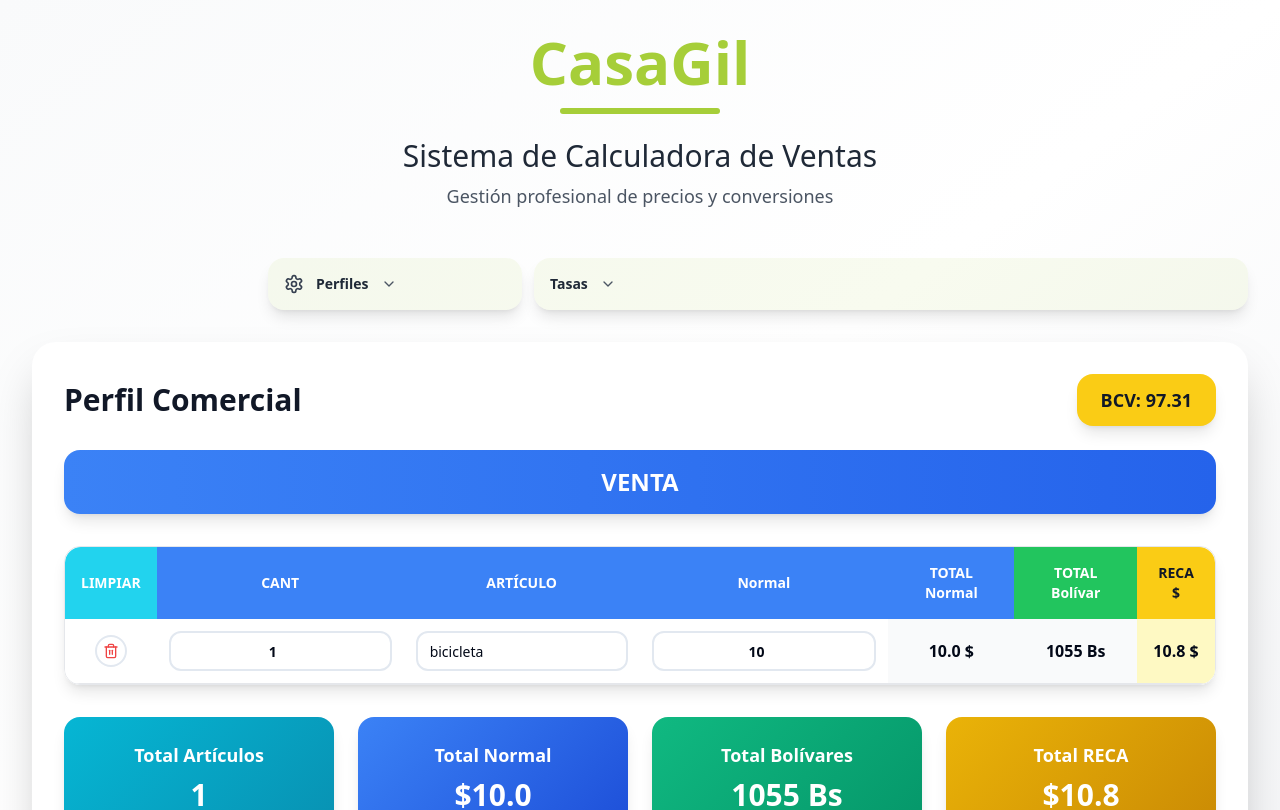
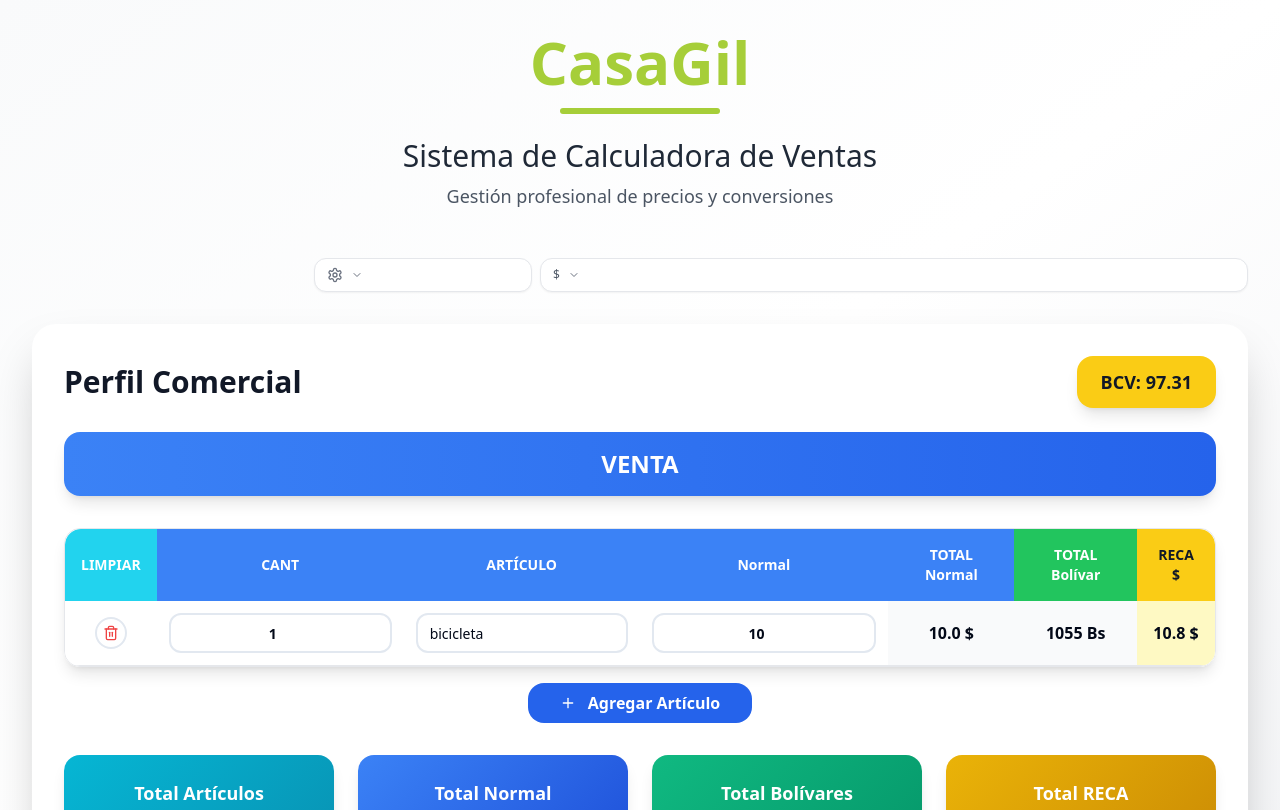
Before and after one commit to samuymanu/hidden-duality-calc, a React (Vite) app: page / in a window 1280 px wide. Shown: the top 810 px of the page. Built offline with nearby package versions, Linux system fonts and the light colour scheme.

Commit message:
Refactor: Improve profile and add article button visibility
- Hide profile selector and make it smaller.
- Move "Add Article" button closer to the article list.

```diff
--- a/src/components/CalculatorProfile.tsx
+++ b/src/components/CalculatorProfile.tsx
@@ -100,7 +100,7 @@ const CalculatorProfile = ({ profile, bcvRate, parallelRate }: CalculatorProfile
       </div>
 
       {/* Modern Table */}
-      <div className="overflow-hidden rounded-2xl border border-gray-200 shadow-lg mb-8">
+      <div className="overflow-hidden rounded-2xl border border-gray-200 shadow-lg mb-4">
         <table className="w-full">
           {/* Header Row */}
           <thead>
@@ -169,8 +169,19 @@ const CalculatorProfile = ({ profile, bcvRate, parallelRate }: CalculatorProfile
         </table>
       </div>
 
+      {/* Add Article Button - Now closer to the table */}
+      <div className="flex justify-center mb-8">
+        <Button
+          onClick={addArticle}
+          className="flex items-center gap-3 bg-blue-600 hover:bg-blue-700 text-white hover:shadow-lg transition-all duration-200 px-8 py-4 text-base font-semibold rounded-2xl"
+        >
+          <Plus className="w-5 h-5" />
+          Agregar Artículo
+        </Button>
+      </div>
+
       {/* Totals Summary */}
-      <div className="mb-8 grid grid-cols-1 md:grid-cols-4 gap-6">
+      <div className="grid grid-cols-1 md:grid-cols-4 gap-6">
         {/* Total Articles */}
         <Card className="p-6 rounded-2xl shadow-lg border-0" style={{ background: 'linear-gradient(135deg, #06b6d4, #0891b2)' }}>
           <div className="text-center text-white">
@@ -203,17 +214,6 @@ const CalculatorProfile = ({ profile, bcvRate, parallelRate }: CalculatorProfile
           </div>
         </Card>
       </div>
-
-      {/* Add Article Button */}
-      <div className="flex justify-center">
-        <Button
-          onClick={addArticle}
-          className="flex items-center gap-3 bg-blue-600 hover:bg-blue-700 text-white hover:shadow-lg transition-all duration-200 px-8 py-4 text-base font-semibold rounded-2xl"
-        >
-          <Plus className="w-5 h-5" />
-          Agregar Artículo
-        </Button>
-      </div>
     </Card>
   );
 };
--- a/src/components/SimpleCalculator.tsx
+++ b/src/components/SimpleCalculator.tsx
@@ -86,7 +86,7 @@ const SimpleCalculator = ({ bcvRate }: SimpleCalculatorProps) => {
       </div>
 
       {/* Modern Table */}
-      <div className="overflow-hidden rounded-2xl border border-gray-200 shadow-lg mb-8">
+      <div className="overflow-hidden rounded-2xl border border-gray-200 shadow-lg mb-4">
         <table className="w-full">
           {/* Header Row */}
           <thead>
@@ -151,8 +151,20 @@ const SimpleCalculator = ({ bcvRate }: SimpleCalculatorProps) => {
         </table>
       </div>
 
+      {/* Add Article Button - Now closer to the table */}
+      <div className="flex justify-center mb-8">
+        <Button
+          onClick={addArticle}
+          className="flex items-center gap-3 text-white hover:shadow-lg transition-all duration-200 px-8 py-4 text-base font-semibold rounded-2xl"
+          style={{ backgroundColor: '#a6ce39' }}
+        >
+          <Plus className="w-5 h-5" />
+          Agregar Artículo
+        </Button>
+      </div>
+
       {/* Totals Summary */}
-      <div className="mb-8 grid grid-cols-1 md:grid-cols-3 gap-6">
+      <div className="grid grid-cols-1 md:grid-cols-3 gap-6">
         {/* Total Articles */}
         <Card className="p-6 rounded-2xl shadow-lg border-0" style={{ background: 'linear-gradient(135deg, #3b82f6, #1d4ed8)' }}>
           <div className="text-center text-white">
@@ -177,18 +189,6 @@ const SimpleCalculator = ({ bcvRate }: SimpleCalculatorProps) => {
           </div>
         </Card>
       </div>
-
-      {/* Add Article Button */}
-      <div className="flex justify-center">
-        <Button
-          onClick={addArticle}
-          className="flex items-center gap-3 text-white hover:shadow-lg transition-all duration-200 px-8 py-4 text-base font-semibold rounded-2xl"
-          style={{ backgroundColor: '#a6ce39' }}
-        >
-          <Plus className="w-5 h-5" />
-          Agregar Artículo
-        </Button>
-      </div>
     </Card>
   );
 };
--- a/src/pages/Index.tsx
+++ b/src/pages/Index.tsx
@@ -32,74 +32,73 @@ const Index = () => {
           </div>
         </div>
 
-        {/* Configuration Section - Ultra minimalist */}
+        {/* Configuration Section - Ultra minimalist and discrete */}
         <div className="mb-8 flex justify-end">
-          <div className="flex gap-3">
-            {/* Profile Selector */}
-            <Card className="overflow-hidden shadow-lg border-0 rounded-2xl" style={{ backgroundColor: 'rgba(166, 206, 57, 0.08)' }}>
+          <div className="flex gap-2">
+            {/* Profile Selector - More discrete */}
+            <Card className="overflow-hidden shadow-sm border border-gray-200 rounded-xl">
               <div
-                className="p-4 cursor-pointer flex items-center gap-3 hover:bg-white/50 transition-all duration-200 rounded-2xl"
+                className="px-3 py-2 cursor-pointer flex items-center gap-2 hover:bg-gray-50 transition-all duration-200 rounded-xl"
                 onClick={() => setShowProfileSelector(!showProfileSelector)}
               >
-                <Settings className="w-5 h-5 text-gray-700" />
-                <span className="text-sm font-semibold text-gray-800">Perfiles</span>
+                <Settings className="w-4 h-4 text-gray-500" />
                 {showProfileSelector ? (
-                  <ChevronUp className="w-4 h-4 text-gray-600" />
+                  <ChevronUp className="w-3 h-3 text-gray-500" />
                 ) : (
-                  <ChevronDown className="w-4 h-4 text-gray-600" />
+                  <ChevronDown className="w-3 h-3 text-gray-500" />
                 )}
               </div>
 
-              <div className={`transition-all duration-300 ease-in-out ${showProfileSelector ? 'max-h-40 opacity-100' : 'max-h-0 opacity-0 overflow-hidden'}`}>
-                <div className="p-4 pt-0 flex gap-3">
+              <div className={`transition-all duration-300 ease-in-out ${showProfileSelector ? 'max-h-32 opacity-100' : 'max-h-0 opacity-0 overflow-hidden'}`}>
+                <div className="p-3 pt-0 flex gap-2">
                   <Button
                     onClick={() => setActiveProfile('perfil1')}
                     variant={activeProfile === 'perfil1' ? 'default' : 'outline'}
                     size="sm"
-                    className={`flex items-center gap-2 text-sm font-medium rounded-xl transition-all duration-200 ${
+                    className={`flex items-center gap-1 text-xs font-medium rounded-lg transition-all duration-200 px-3 py-1.5 ${
                       activeProfile === 'perfil1'
-                        ? 'text-white shadow-lg'
-                        : 'border-2 text-gray-700 hover:bg-gray-50'
+                        ? 'text-white shadow-md'
+                        : 'border text-gray-600 hover:bg-gray-50'
                     }`}
                     style={activeProfile === 'perfil1' ? { backgroundColor: '#a6ce39' } : {}}
                   >
-                    <Calculator className="w-4 h-4" />
+                    <Calculator className="w-3 h-3" />
                     Comercial
                   </Button>
                   <Button
                     onClick={() => setActiveProfile('perfil2')}
                     variant={activeProfile === 'perfil2' ? 'default' : 'outline'}
                     size="sm"
-                    className={`flex items-center gap-2 text-sm font-medium rounded-xl transition-all duration-200 ${
+                    className={`flex items-center gap-1 text-xs font-medium rounded-lg transition-all duration-200 px-3 py-1.5 ${
                       activeProfile === 'perfil2'
-                        ? 'text-white shadow-lg'
-                        : 'border-2 text-gray-700 hover:bg-gray-50'
+                        ? 'text-white shadow-md'
+                        : 'border text-gray-600 hover:bg-gray-50'
                     }`}
                     style={activeProfile === 'perfil2' ? { backgroundColor: '#a6ce39' } : {}}
                   >
-                    <DollarSign className="w-4 h-4" />
+                    <DollarSign className="w-3 h-3" />
                     Simple
                   </Button>
                 </div>
               </div>
             </Card>
 
-            {/* Rates Configuration */}
-            <Card className="overflow-hidden shadow-lg border-0 rounded-2xl" style={{ backgroundColor: 'rgba(166, 206, 57, 0.08)' }}>
+            {/* Rates Configuration - More discrete */}
+            <Card className="overflow-hidden shadow-sm border border-gray-200 rounded-xl">
               <div
-                className="p-4 cursor-pointer flex items-center gap-3 hover:bg-white/50 transition-all duration-200 rounded-2xl"
+                className="px-3 py-2 cursor-pointer flex items-center gap-2 hover:bg-gray-50 transition-all duration-200 rounded-xl"
                 onClick={() => setShowRatesConfig(!showRatesConfig)}
               >
-                <span className="text-sm font-semibold text-gray-800">Tasas</span>
+                <span className="text-xs font-medium text-gray-600">$</span>
                 {showRatesConfig ? (
-                  <ChevronUp className="w-4 h-4 text-gray-600" />
+                  <ChevronUp className="w-3 h-3 text-gray-500" />
                 ) : (
-                  <ChevronDown className="w-4 h-4 text-gray-600" />
+                  <ChevronDown className="w-3 h-3 text-gray-500" />
                 )}
               </div>
 
               <div className={`transition-all duration-300 ease-in-out ${showRatesConfig ? 'max-h-96 opacity-100' : 'max-h-0 opacity-0 overflow-hidden'}`}>
-                <div className="px-4 pb-4">
+                <div className="px-3 pb-3">
                   <RatesConfig
                     bcvRate={bcvRate}
                     parallelRate={parallelRate}
```
